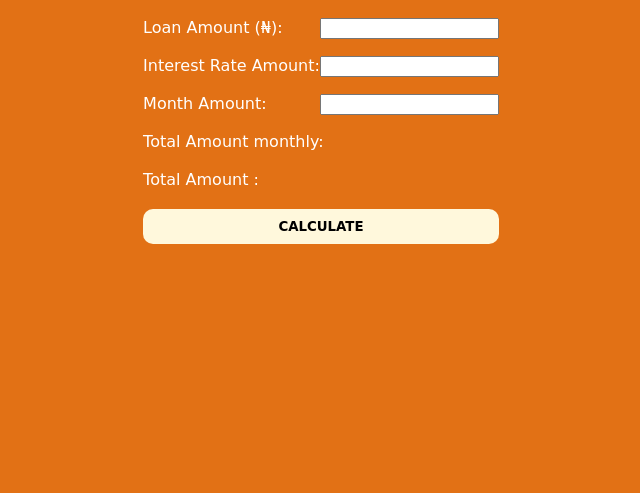
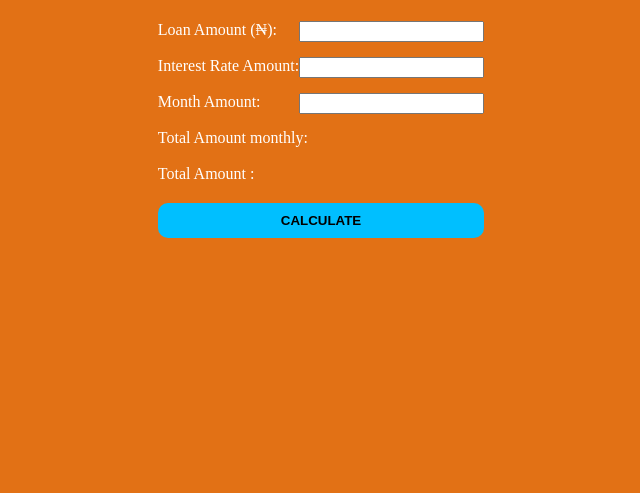
Before and after one commit to ayinla7/loan-calculator, a plain HTML site: page index.html in a window 1280 px wide. Shown: the part 307-800 px from the top of the page, without its empty margins (319-959 px from the left). Drawn offline with Linux system fonts and the light colour scheme.

Commit message:
Update style.css

```diff
--- a/style.css
+++ b/style.css
@@ -1,8 +1,7 @@
 *{
     margin: 0;
-    font-family: cursive;
+}
 
-}
 #cendiv{
         min-height: 100vh; /* height of the browser viewport */
         display: flex;
@@ -32,7 +31,7 @@ button{
     margin-top: 20px;
     margin-left: auto;
     font-weight: bolder;
-    background-color: cornsilk;
+    background-color: deepskyblue;
 
     border-radius: 10px;
     float: right;
@@ -40,5 +39,5 @@ border-style: none;
 }
 button:hover{
     background-color: red;
-    color: cornsilk;
+    color: deepskyblue;
 }
```
